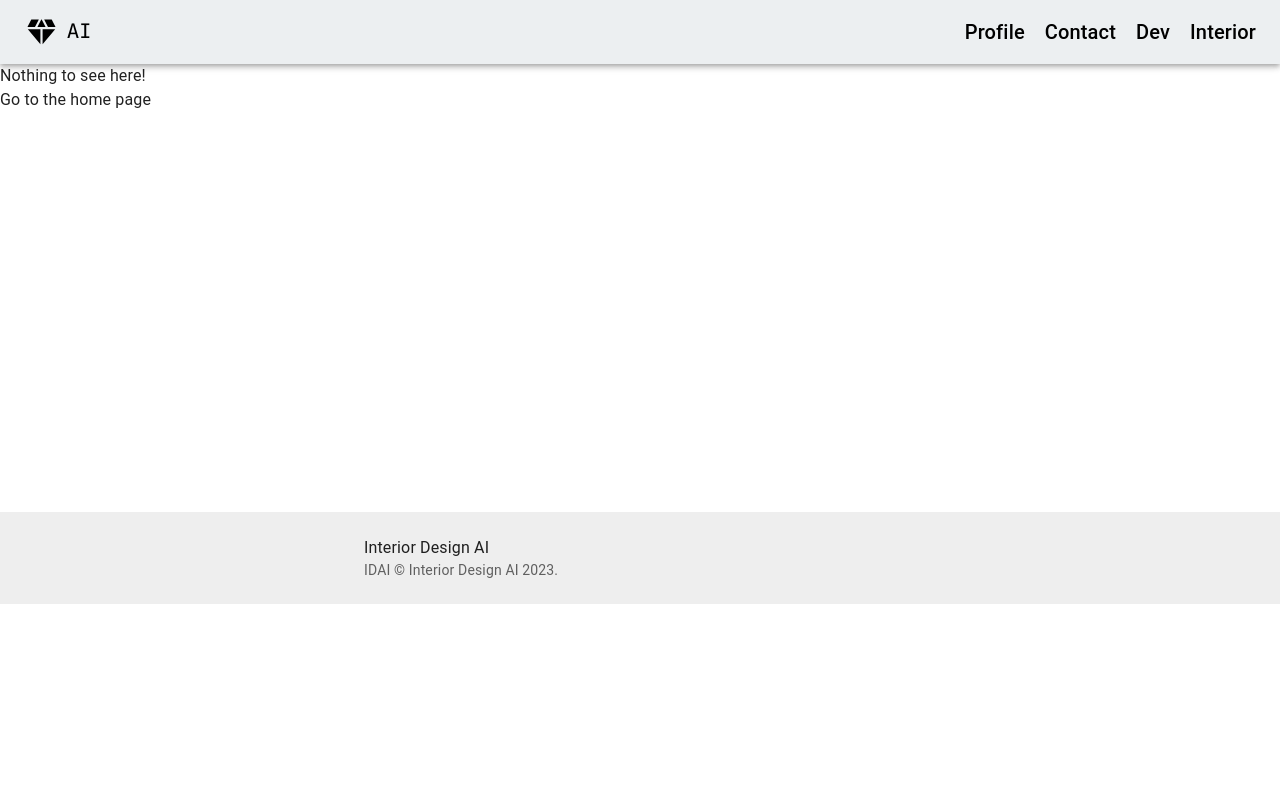
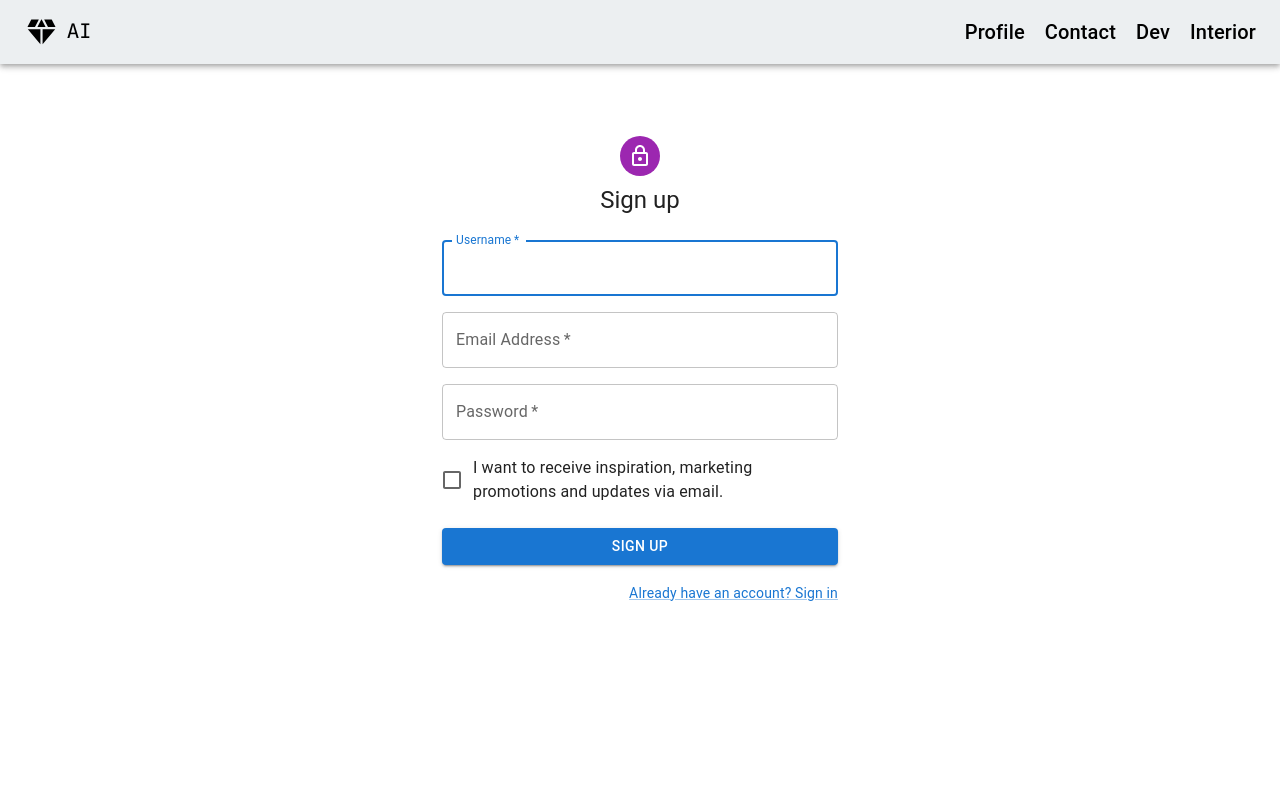
Before and after one commit to IanTaiAhn/interior_design, a React (Create React App) app in the folder frontend/: page /c2 in a window 1280 px wide. Shown: the top 800 px of the page. Built offline with nearby package versions, Linux system fonts and the light colour scheme.

Commit message:
CreateUserFrom has been updated.

```diff
--- a/frontend/src/base/Dev.js
+++ b/frontend/src/base/Dev.js
@@ -1,24 +1,25 @@
 import HealthCheck from "../api/HealthCheck";
-import CreateUserForm from "../user_form/CreateUserForm";
 import LoginUser from "../user_form/LoginUser";
 import LogoutUser from "../user_form/LogoutUser";
 import JwtToken from "../auth/JwtToken";
-import ClientImg from "../api/ClientImg";
 import CreateCustomerForm from "../user_form/CreateCustomerForm";
-import NavBar from "../nav/Navbar";
+// import CreateUserForm from "../user_form/CreateUserForm";
+// import ClientImg from "../api/ClientImg";
+// import NavBar from "../nav/Navbar";
 
 // This is for testing my components and seeing where it is.
 const Dev = () => {
   return (
     <div>
+      {/* Slowly deprecating the dev components */}
       {/* <NavBar /> */}
+      {/* <ClientImg /> */}
+      {/* <CreateUserForm /> */}
       <HealthCheck />
-      <CreateUserForm />
       <CreateCustomerForm />
       <LoginUser />
       <LogoutUser />
       <JwtToken />
-      <ClientImg />
     </div>
   );
 };
--- a/frontend/src/nav/AppRoutes.js
+++ b/frontend/src/nav/AppRoutes.js
@@ -5,7 +5,7 @@ import ClientImg from "../api/ClientImg";
 import { Link } from "react-router-dom";
 import Dev from "../base/Dev";
 import HomePage from "../base/HomePage";
-
+import CreateUserForm2 from "../user_form/CreateUserForm2";
 // const About = () => <h2>This is the About page.</h2>;
 // const Home = () => <h2>This is the temp home page.</h2>;
 
@@ -28,6 +28,8 @@ const AppRoutes = () => {
       <Route path="/contact" element={<Contact />} />
       <Route path="/dev" element={<Dev />} />
       <Route path="/interior" element={<ClientImg />} />
+      <Route path="/c2" element={<CreateUserForm2 />} />
+
       {/* Using path="*"" means "match anything", so this route
                 acts like a catch-all for URLs that we don't have explicit
                 routes for. */}
--- a/frontend/src/user_form/CreateCustomerForm.js
+++ b/frontend/src/user_form/CreateCustomerForm.js
@@ -13,7 +13,7 @@ const CreateCustomerForm = () => {
   //     const { name, value } = e.target;
   //     setFormData({ ...formData, [name]: value });
   //   };
-  // I'm gonna steal how railway did their stuff.
+  // I'm gonna follow how railway did their stuff.
   // We'll just use the logged in customer's info and then all we need is their card.
   const handleSubmit = async (e) => {
     e.preventDefault();
--- a/frontend/src/user_form/CreateUserForm2.js
+++ b/frontend/src/user_form/CreateUserForm2.js
@@ -1,4 +1,6 @@
 import * as React from "react";
+import axios from "axios";
+import Cookies from "js-cookie";
 import Avatar from "@mui/material/Avatar";
 import Button from "@mui/material/Button";
 import CssBaseline from "@mui/material/CssBaseline";
@@ -13,36 +15,37 @@ import Typography from "@mui/material/Typography";
 import Container from "@mui/material/Container";
 import { createTheme, ThemeProvider } from "@mui/material/styles";
 
-function Copyright(props) {
-  return (
-    <Typography
-      variant="body2"
-      color="text.secondary"
-      align="center"
-      {...props}
-    >
-      {"Copyright © "}
-      <Link color="inherit" href="https://mui.com/">
-        Your Website
-      </Link>{" "}
-      {new Date().getFullYear()}
-      {"."}
-    </Typography>
-  );
-}
-
 // TODO remove, this demo shouldn't need to reset the theme.
-
 const defaultTheme = createTheme();
 
 export default function SignUp() {
-  const handleSubmit = (event) => {
+  const handleSubmit = async (event) => {
     event.preventDefault();
-    const data = new FormData(event.currentTarget);
-    console.log({
-      email: data.get("email"),
-      password: data.get("password"),
-    });
+    const userData = new FormData(event.currentTarget);
+
+    try {
+      const csrfToken = Cookies.get("csrftoken");
+      const response = await axios.post(
+        // "https://web-production-a9bb.up.railway.app/create_user/",
+        "http://127.0.0.1:8000/create_user/",
+        userData,
+        {
+          headers: {
+            "Content-Type": "application/json", // Set the content type for FormData
+          },
+        }
+      );
+      // console.log("Username:", userData.username);
+      // console.log("Password:", userData.password);
+      console.log(response.data); // User created successfully
+    } catch (error) {
+      console.error(error);
+    }
+    // const data = new FormData(event.currentTarget);
+    // console.log({
+    //   email: data.get("email"),
+    //   password: data.get("password"),
+    // });
   };
 
   return (
@@ -70,7 +73,7 @@ export default function SignUp() {
             sx={{ mt: 3 }}
           >
             <Grid container spacing={2}>
-              <Grid item xs={12} sm={6}>
+              {/* <Grid item xs={12} sm={6}>
                 <TextField
                   autoComplete="given-name"
                   name="firstName"
@@ -89,6 +92,17 @@ export default function SignUp() {
                   label="Last Name"
                   name="lastName"
                   autoComplete="family-name"
+                />
+              </Grid> */}
+              <Grid item xs={12}>
+                <TextField
+                  autoComplete="given-name"
+                  name="username"
+                  required
+                  fullWidth
+                  id="username"
+                  label="Username"
+                  autoFocus
                 />
               </Grid>
               <Grid item xs={12}>
@@ -138,7 +152,6 @@ export default function SignUp() {
             </Grid>
           </Box>
         </Box>
-        <Copyright sx={{ mt: 5 }} />
       </Container>
     </ThemeProvider>
   );
```
